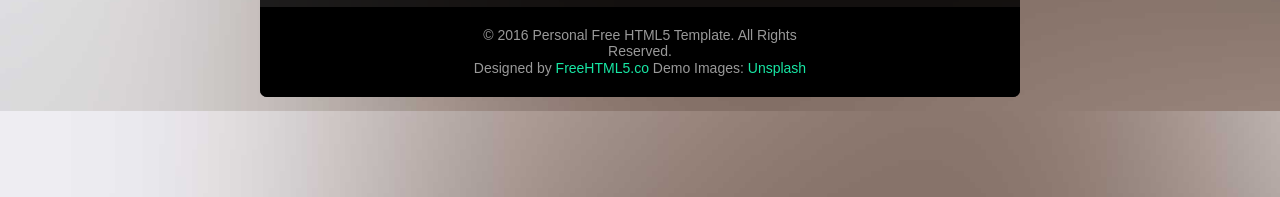
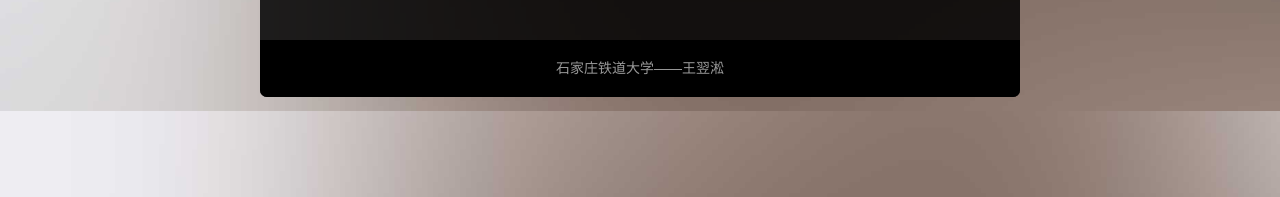
Before and after one commit to Aiolia666/Aiolia666.github.io, a plain HTML site: page index.html in a window 1280 px wide. Shown: the part 743-940 px from the top of the page. Drawn offline with Linux system fonts and the light colour scheme; files whose address does not match are found by name.

Commit message:
Initial commit

```diff
--- a/index.html
+++ b/index.html
@@ -274,8 +274,7 @@
 			<div class="row">
 				<div class="col-md-6 col-md-offset-3 text-center">
 					<small>
-						&copy; 2016 Personal Free HTML5 Template. All Rights Reserved. <span class="fh5co-author">
-						Designed by <a href="http://freehtml5.co" target="_blank">FreeHTML5.co</a> Demo Images: <a href="http://unsplash.com/" target="_blank">Unsplash</a></span>
+						石家庄铁道大学——王翌淞
 					</small>
 				</div>
 			</div>
```
